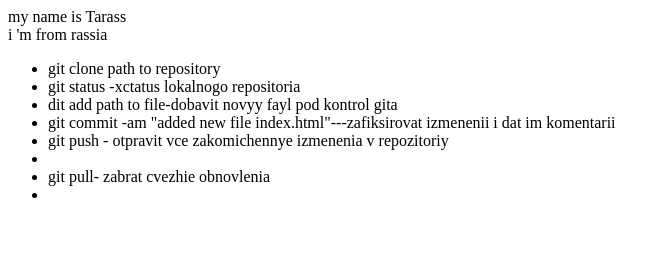
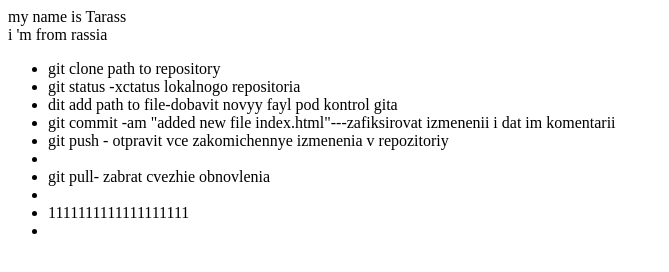
Before and after one commit to Taras301089/git-lesson, a plain HTML site: page index.html in a window 1280 px wide. Shown: the whole page, without its empty margins (0-669 px from the left). Drawn offline with Linux system fonts and the light colour scheme.

Commit message:
addet 11111111111111

```diff
--- a/index.html
+++ b/index.html
@@ -9,6 +9,6 @@
         <li>git commit -am "added new file index.html"---zafiksirovat izmenenii i dat im komentarii</li>
 		<li>git push - otpravit vce zakomichennye izmenenia v repozitoriy<li/>
 		<li> git pull- zabrat cvezhie obnovlenia<li/>
-
+		<li>1111111111111111111<li/>
     </ul>
 </div>
```
